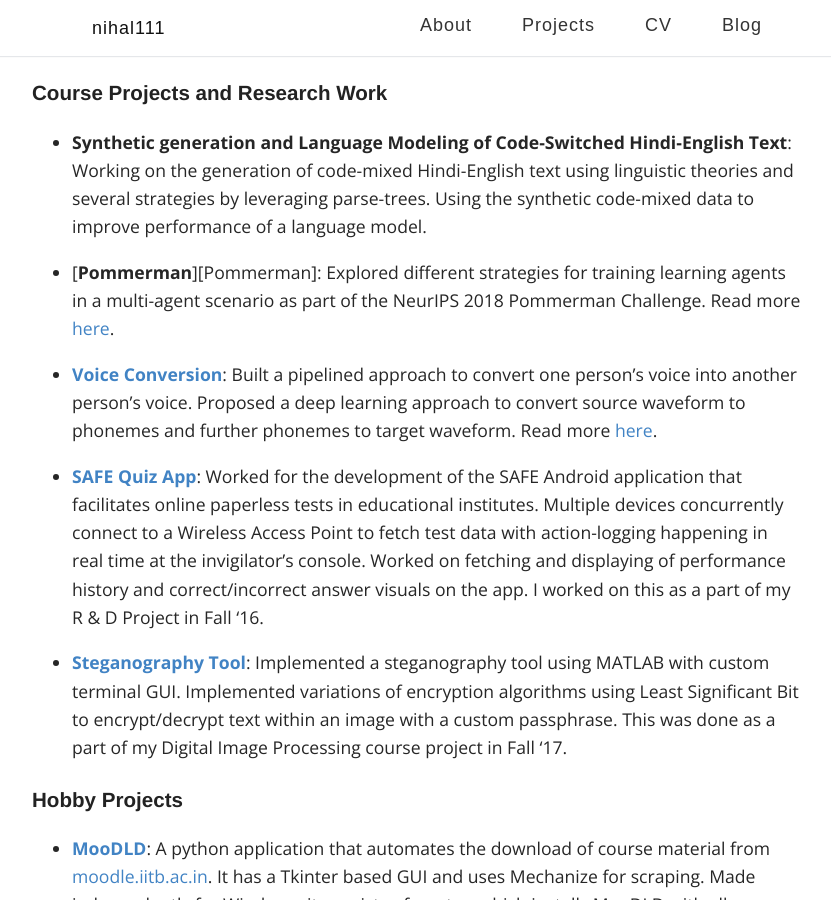
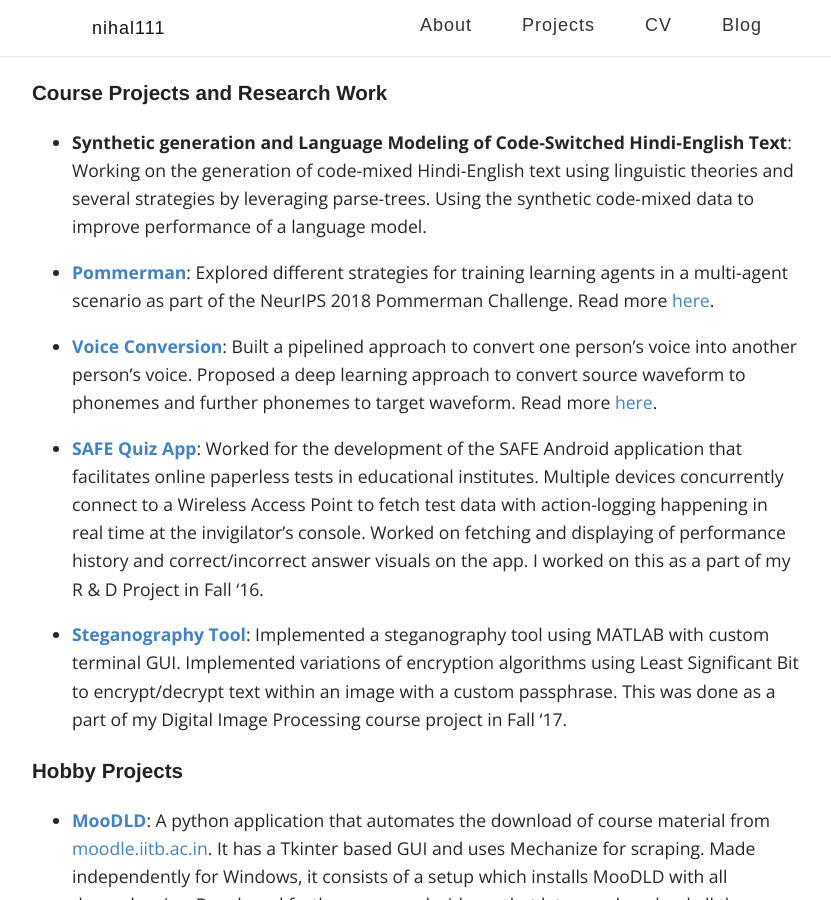
Before and after one commit to nihal111/nihal111.github.io, a Jekyll site: the page built from _pages/projects.md, in a window 1280 px wide and 900 px high, scrolled down 1937 px. Shown: the whole window, without its empty margins (223-1054 px from the left). Built offline with Jekyll 4.4.1, drawn with Linux system fonts in a browser that asks for light colours; some web fonts are replaced; some of the changed lines change nothing that is shown.

Commit message:
Updated about and projects

```diff
--- a/_pages/projects.md
+++ b/_pages/projects.md
@@ -36,9 +36,9 @@
 
 * **Synthetic generation and Language Modeling of Code-Switched Hindi-English Text**: Working on the generation of code-mixed Hindi-English text using linguistic theories and several strategies by leveraging parse-trees. Using the synthetic code-mixed data to improve performance of a language model.
 
-* [**Pommerman**][Pommerman]: Explored different strategies for training learning agents in a multi-agent scenario as part of the NeurIPS 2018 Pommerman Challenge. Read more [here][pommerman-blog].
+* [**Pommerman**][pommerman-blog]: Explored different strategies for training learning agents in a multi-agent scenario as part of the NeurIPS 2018 Pommerman Challenge. Read more [here][pommerman-blog].
 
-* [**Voice Conversion**][Voice Conversion]: Built a pipelined approach to convert one person’s voice into another person’s voice. Proposed a deep learning approach to convert source waveform to phonemes and further phonemes to target waveform. Read more [here][voice-conversion-blog].
+* [**Voice Conversion**][voice-conversion-blog]: Built a pipelined approach to convert one person’s voice into another person’s voice. Proposed a deep learning approach to convert source waveform to phonemes and further phonemes to target waveform. Read more [here][voice-conversion-blog].
 
 * [**SAFE Quiz App**][SAFE Quiz App]: Worked for the development of the SAFE Android application that facilitates online paperless tests in educational institutes. Multiple devices concurrently connect to a Wireless Access Point to fetch test data with action-logging happening in real time at the invigilator’s console. Worked on fetching and displaying of performance history and correct/incorrect answer visuals on the app. I worked on this as a part of my R & D Project in Fall '16.
 
```
Also changed, not shown: 3 other files.
